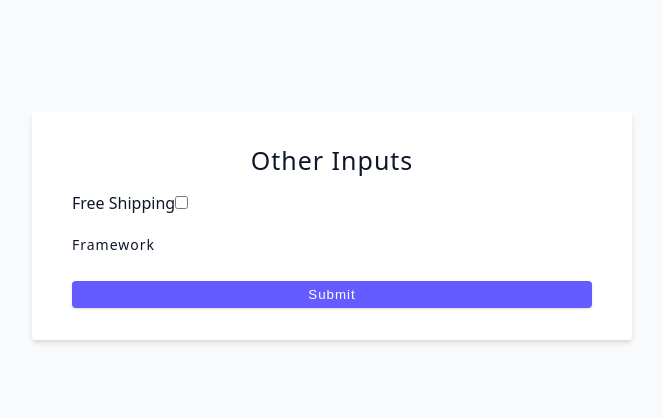
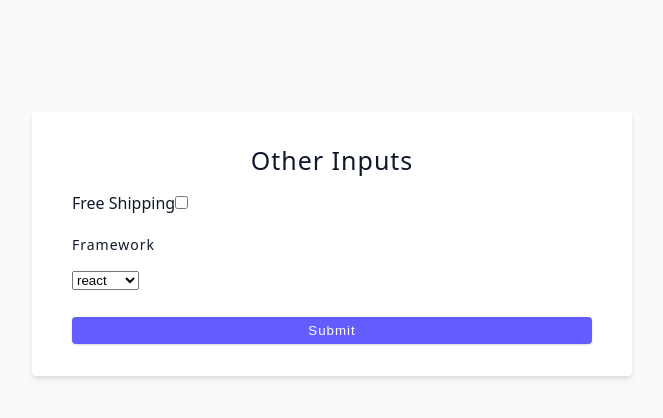
Before and after one commit to saquibe/react-with-vite, a React (Vite) app in the folder vite-project/: page / in a window 1280 px wide. Shown: the top 418 px of the page, without its empty margins (308-971 px from the left). Built offline with nearby package versions, Linux system fonts and the light colour scheme; the HTML template or start-up script is replaced by a standard one.

Commit message:
select inputs

```diff
--- a/vite-project/src/05-forms/04-other-inputs.jsx
+++ b/vite-project/src/05-forms/04-other-inputs.jsx
@@ -1,13 +1,18 @@
 import React, { useState } from "react";
 
-const framework = ["react", "angular", "vue", "sevelte"];
+const frameworks = ["react", "angular", "vue", "sevelte"];
 
 function OtherInputs() {
   const [shipping, setShipping] = useState(false);
+  const [framework, setFramework] = useState("react");
 
   const handleShipping = (e) => {
     // console.log(e.target.checked);
     setShipping(e.target.checked);
+  };
+
+  const handleFramework = (e) => {
+    setFramework(e.target.value);
   };
   return (
     <div>
@@ -27,6 +32,16 @@
           <label htmlFor="framework" className="form-label">
             Framework
           </label>
+          <select
+            name="framework"
+            id="framework"
+            value={framework}
+            onChange={handleFramework}
+          >
+            {frameworks.map((framework) => {
+              return <option key={framework}>{framework}</option>;
+            })}
+          </select>
         </div>
         <button type="submit" className="btn btn-block">
           submit
```
